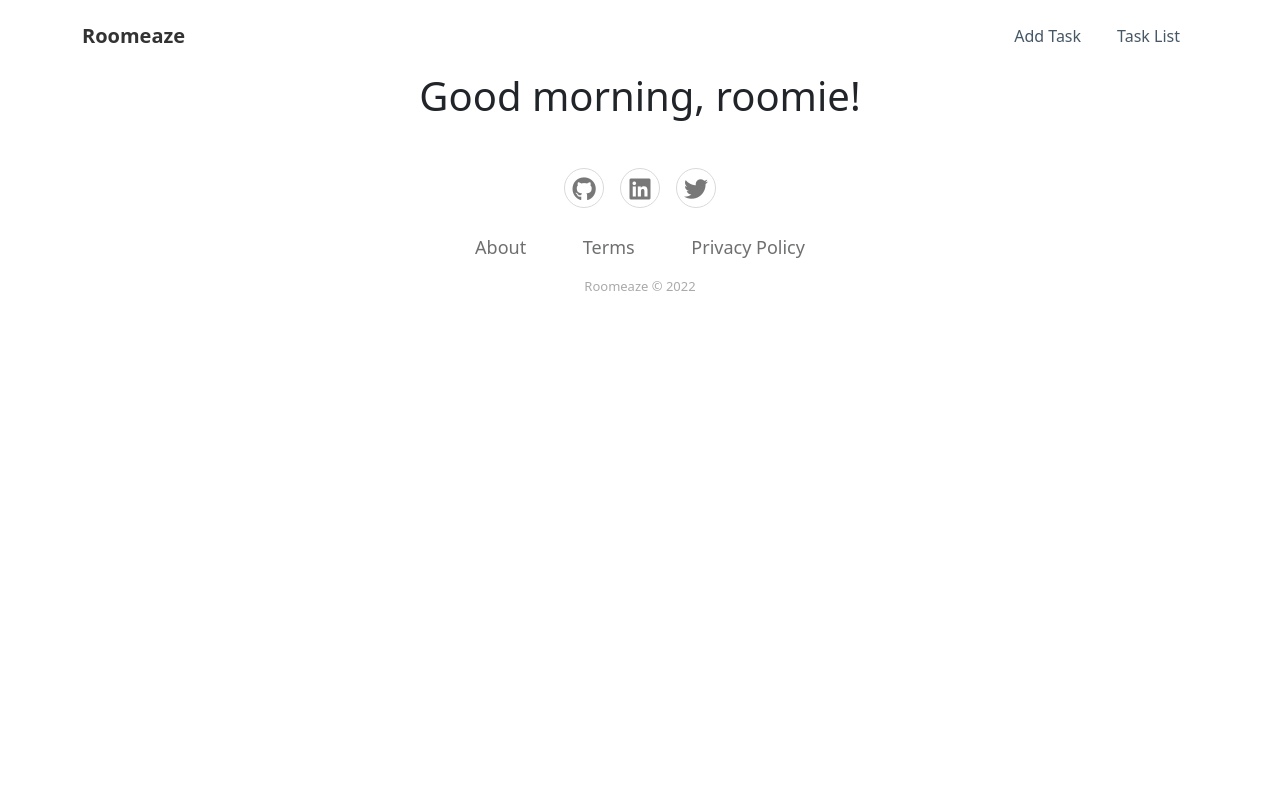
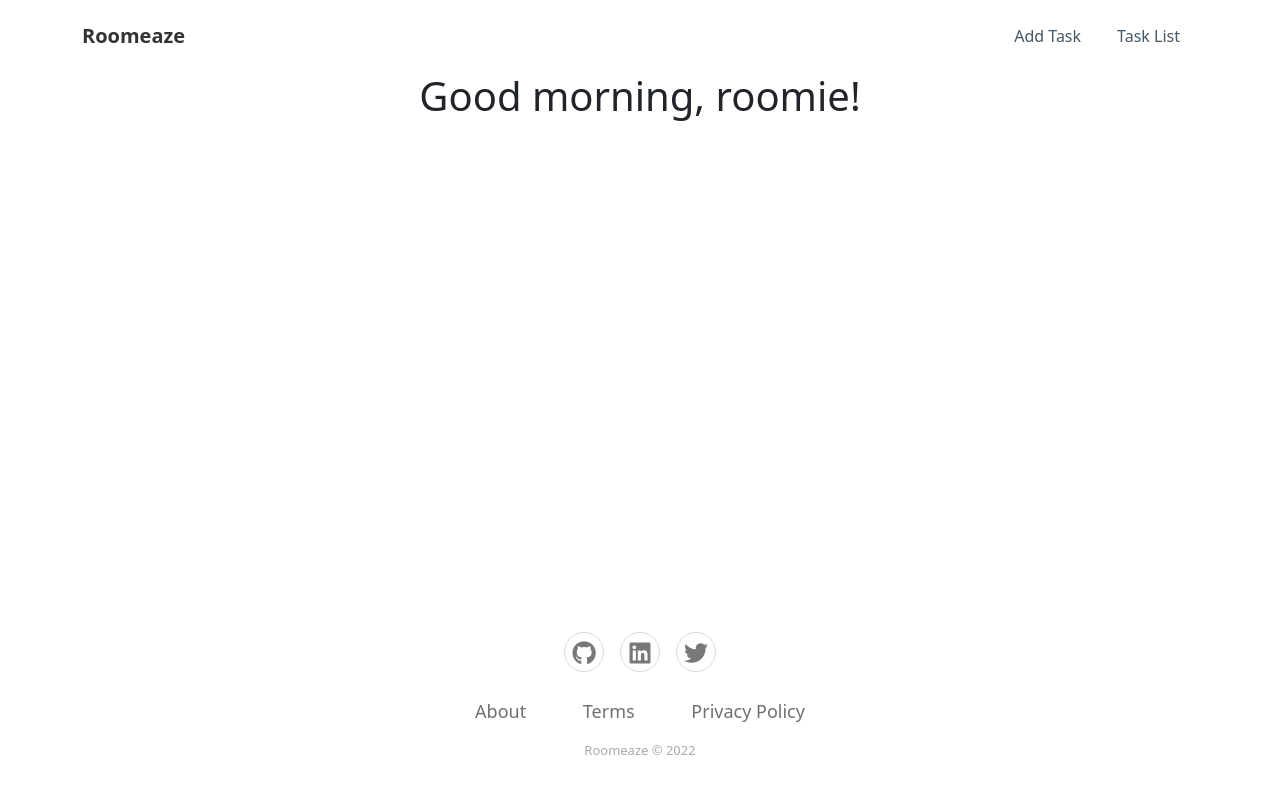
Before and after one commit to 7ay1or/chorechart, a Node server app: page / in a window 1280 px wide. Run offline with Node 20, Linux system fonts and the light colour scheme; some libraries are stand-ins or nearby versions.

Commit message:
Pin footer to page bottom

```diff
--- a/views/partials/footer.ejs
+++ b/views/partials/footer.ejs
@@ -1,4 +1,4 @@
-<footer class="footer-basic">
+<footer class="footer-basic fixed-bottom">
   <div class="social">
     <a href="#"><i class="fa-brands fa-github"></i></a
     ><a href="#"><i class="fa-brands fa-linkedin"></i></a
```
